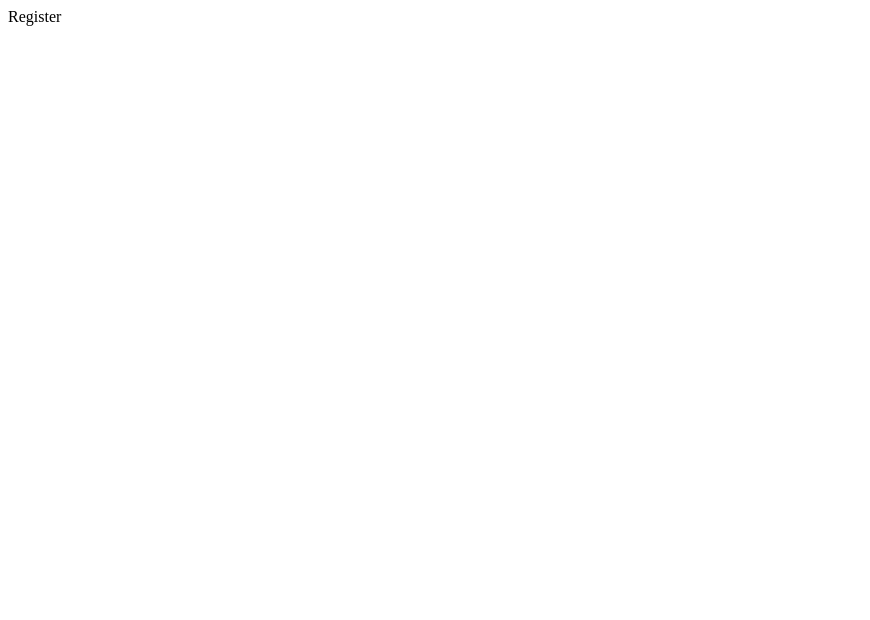
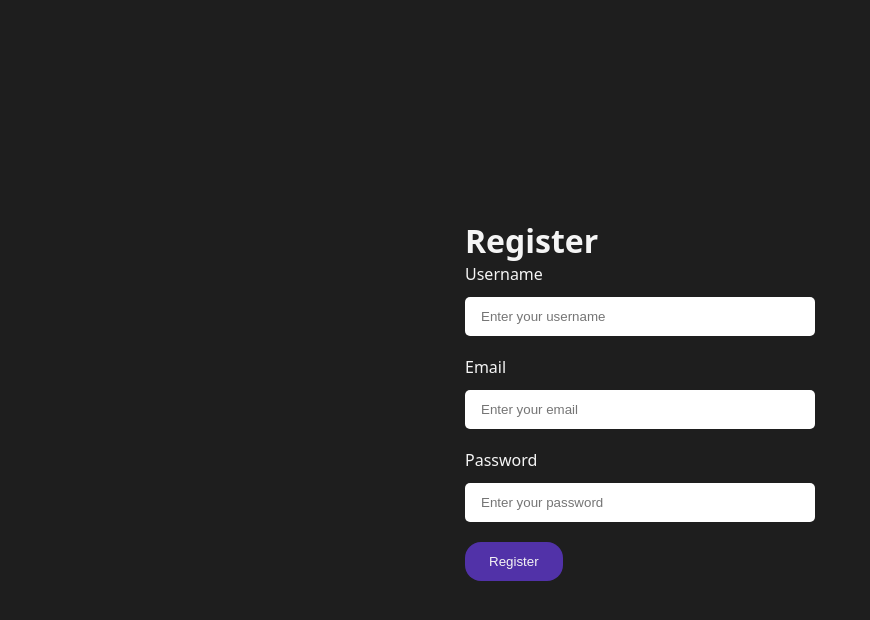
Before and after one commit to vedantsalunkhe54-design/Node.js, a React app in the folder Gen-AI-Pro/Frontend/: page /register in a window 1280 px wide. Shown: the top 620 px of the page, without its empty margins (0-870 px from the left). Built offline with nearby package versions, Linux system fonts and the light colour scheme; the HTML template or start-up script is replaced by a standard one.

Commit message:
Register

```diff
--- a/Gen-AI-Pro/Frontend/src/Style.scss
+++ b/Gen-AI-Pro/Frontend/src/Style.scss
@@ -1,3 +1,6 @@
+@use "./styles/button.scss";
+
+
 * {
   margin: 0;
   padding: 0;
@@ -15,3 +18,8 @@
     Roboto, Oxygen, Ubuntu, Cantarell, "Open Sans", "Helvetica Neue",
     sans-serif;
 }
+
+.register {
+  min-height: 100vh;
+  background-color: #1e1e1e;
+}
--- /dev/null
+++ b/Gen-AI-Pro/Frontend/src/auth/auth.form.scss
@@ -0,0 +1,36 @@
+main {
+    min-height: 100vh;
+    width: 100%;
+
+    display: flex;
+    justify-content: center;
+    align-items: center;
+
+    .form-container {
+    min-width: 350px;
+    display: flex;
+    flex-direction: column;
+        gap: 1px;
+    }
+
+
+.input-group {
+    display: flex;
+    flex-direction: column;
+    gap: 10px;
+    margin-bottom: 20px;
+
+    gap: 0.75rem;
+
+      input {
+        padding: 10px;
+        border-radius: 5px;
+        border: none;
+        outline: none;
+        padding-inline: 1rem;
+        padding-block: 0.75rem;
+    }
+
+
+}
+}
--- a/Gen-AI-Pro/Frontend/src/auth/pages/login.jsx
+++ b/Gen-AI-Pro/Frontend/src/auth/pages/login.jsx
@@ -1,10 +1,42 @@
 import react from 'react'
+import '../auth.form.scss'
 
 const login = () => {
+
+  const handleSubmit = (e) => {
+    e.preventDefault();
+    // Handle login logic here
+  };
+
+
   return (
-    <div className='login'>
-      Login
-    </div>
+    <main>
+      <div className="form-container">
+      <h1>Login</h1>
+
+      <form onSubmit={handleSubmit}>
+
+        <div className="input-group">
+
+          <label htmlFor="email">Email</label>
+          <input type="email" name="email" id="email" placeholder='Enter your email' />
+
+        </div>
+
+        <div className="input-group">
+
+          <label htmlFor="password">Password</label>
+          <input type="password" name="password" id="password" placeholder='Enter your password' />
+
+        </div>
+
+        <button className='button primary-button' type='submit'>Login</button>
+
+
+
+         </form>
+      </div>
+    </main>
   )
 }
 
--- a/Gen-AI-Pro/Frontend/src/auth/pages/register.jsx
+++ b/Gen-AI-Pro/Frontend/src/auth/pages/register.jsx
@@ -1,8 +1,45 @@
 const Register = () => {
+
+  const handleSubmit = (e) => {
+    e.preventDefault();
+    // Handle register logic here
+  };
+
   return (
-    <div className="register">
-      Register
-    </div>
+     <main>
+      <div className="form-container">
+      <h1>Register</h1>
+
+      <form onSubmit={handleSubmit}>
+
+        <div className="input-group">
+
+          <label htmlFor="username">Username</label>
+          <input type="text" name="username" id="username" placeholder='Enter your username' />
+
+        </div>
+
+        <div className="input-group">
+
+          <label htmlFor="email">Email</label>
+          <input type="email" name="email" id="email" placeholder='Enter your email' />
+
+        </div>
+
+        <div className="input-group">
+
+          <label htmlFor="password">Password</label>
+          <input type="password" name="password" id="password" placeholder='Enter your password' />
+
+        </div>
+
+        <button className='button primary-button' type='submit'>Register</button>
+
+
+
+         </form>
+      </div>
+    </main>
   );
 };
 
--- a/Gen-AI-Pro/Frontend/src/main.jsx
+++ b/Gen-AI-Pro/Frontend/src/main.jsx
@@ -1,6 +1,7 @@
 import { StrictMode } from "react";
 import { createRoot } from "react-dom/client";
 import App from "./App.jsx";
+import "../src/Style.scss";
 
 createRoot(document.getElementById("root")).render(
   <StrictMode>
--- /dev/null
+++ b/Gen-AI-Pro/Frontend/src/styles/button.scss
@@ -0,0 +1,20 @@
+.button{
+    border: none;
+    outline: none;
+    padding-inline: 1.5rem;
+    padding-block: 0.75rem;
+    border-radius: 1rem;
+    cursor: pointer;
+
+    transition: all 0.3s ease-in-out;
+
+    &.primary-button{
+        background-color: #5132a8;
+        color: whitesmoke;
+    }
+
+    &:active{
+
+        transform: scale(1.1);
+    }
+}
```
